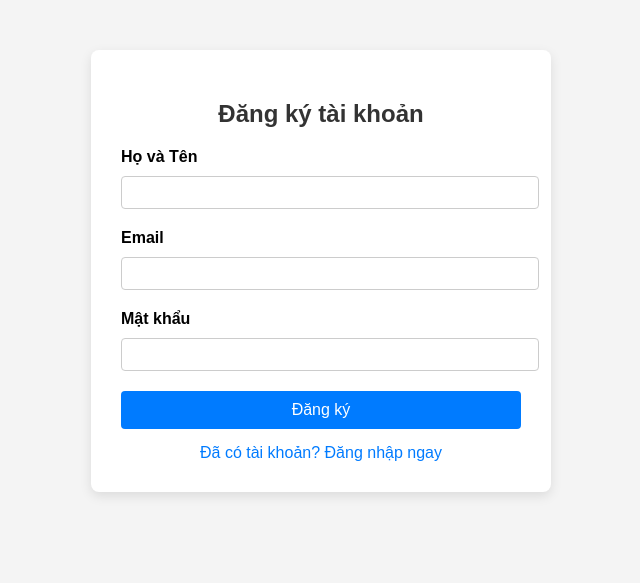
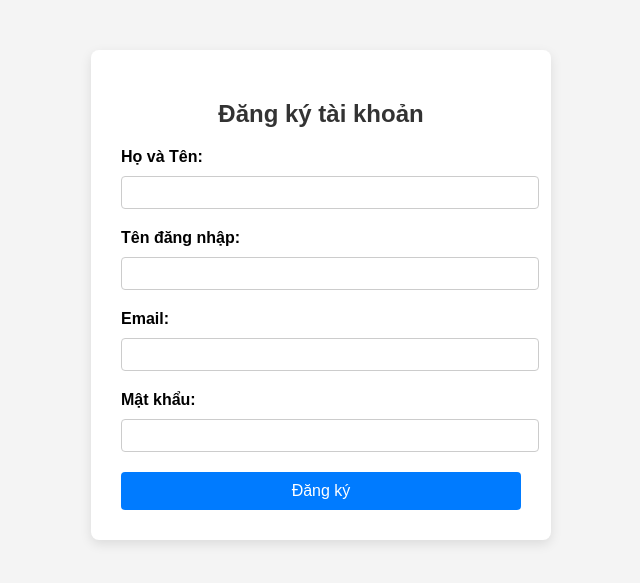
Before and after one commit to 2002cactus/register_login_php, a PHP site: page /register.php in a window 1280 px wide. Shown: the top 583 px of the page, without its empty margins (319-959 px from the left). Run offline with PHP 8.4, Linux system fonts and the light colour scheme.

Commit message:
Update register.php

```diff
--- a/register.php
+++ b/register.php
@@ -7,31 +7,27 @@
     <link rel="stylesheet" href="style.css">
 </head>
 <body>
-
     <div class="container">
         <h2>Đăng ký tài khoản</h2>
-
         <form action="register_process.php" method="POST">
             <div class="form-group">
-            <label>Họ và Tên</label>
+                <label for="name">Họ và Tên:</label>
                 <input type="text" name="name" required>
             </div>
-
             <div class="form-group">
-            <label>Email</label>
+                <label for="username">Tên đăng nhập:</label>
+                <input type="text" name="username" required>
+            </div>
+            <div class="form-group">
+                <label for="email">Email:</label>
                 <input type="email" name="email" required>
             </div>
-
             <div class="form-group">
-            <label>Mật khẩu</label>
+                <label for="password">Mật khẩu:</label>
                 <input type="password" name="password" required>
             </div>
-
             <button type="submit">Đăng ký</button>
         </form>
-
-    <a href="index.php">Đã có tài khoản? Đăng nhập ngay</a>
     </div>
-
 </body>
 </html>
```
Lines whose indentation alone changed are shown as unchanged.
